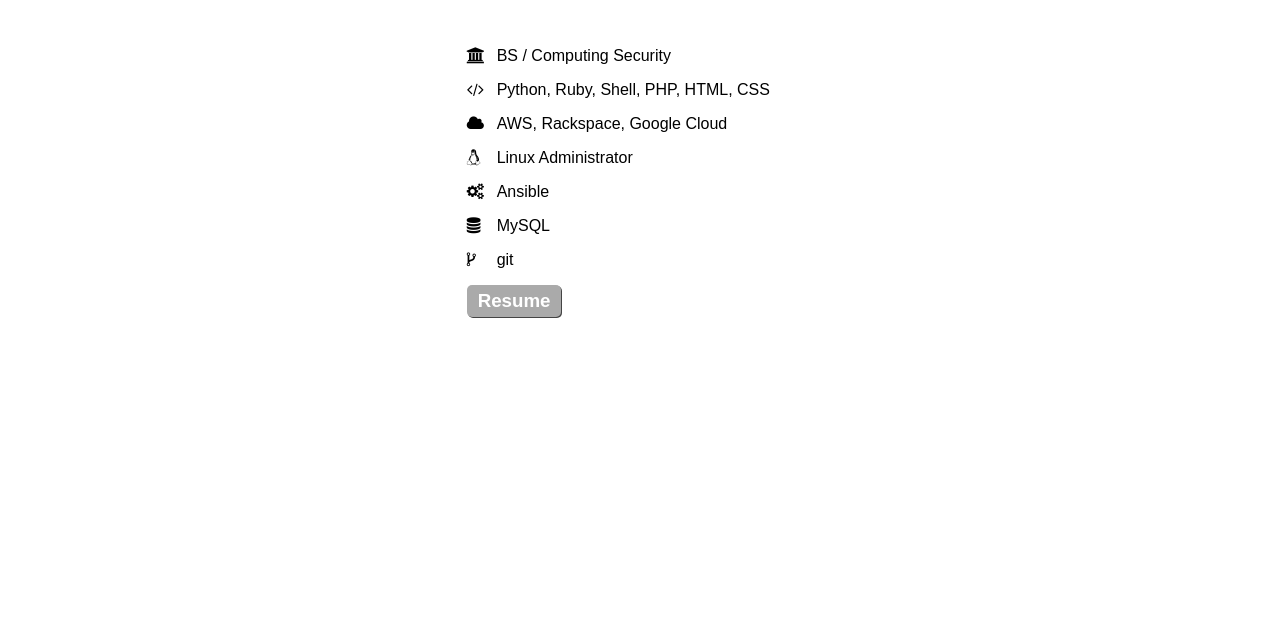
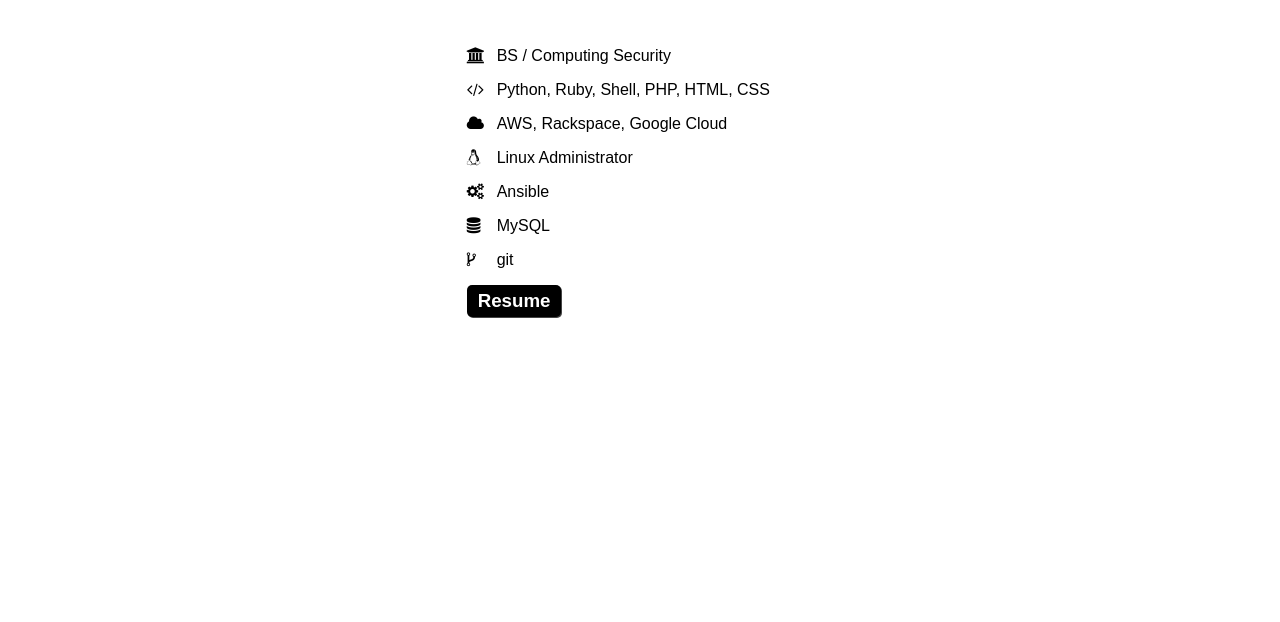
Before and after one commit to gabekahen/gabekahen.com, a plain HTML site: page index.html in a window 1280 px wide. In both pictures the pointer is over the link "Resume". Shown: the part 99-721 px from the top of the page. Drawn offline with Linux system fonts and the light colour scheme.

Commit message:
Added transitions to buttons

```diff
--- a/style.css
+++ b/style.css
@@ -32,9 +32,10 @@ body {
   text-decoration: none;
   display: inline-block;
   box-shadow: 1px 1px #444;
+  transition: 0.2s ease;
 }
-.button:active {
-  box-shadow: 0px 0px;
+.button:hover {
+  background-color: black;
 }
 .title.subtext {
   color:#AAA;
@@ -66,5 +67,9 @@ footer {
   font-size: 40;
 }
 .social-media a {
+  transition: 0.2s ease;
   color: #AAA;
 }
+.social-media a:hover {
+  color: black;
+}
```
Also changed, not shown: 1 other file.
